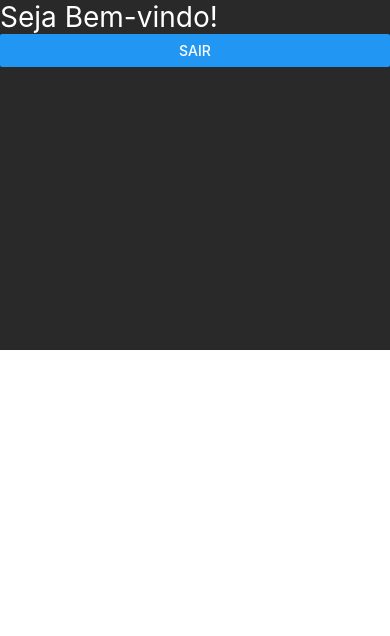
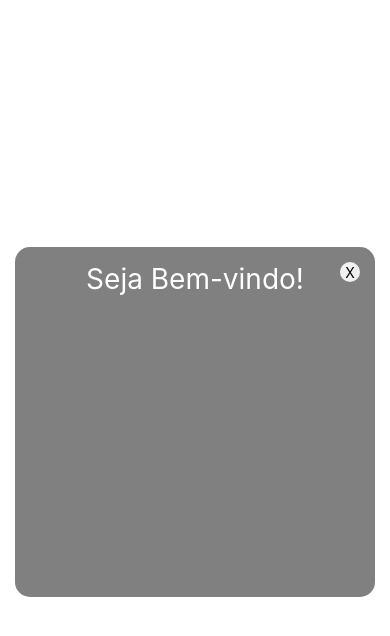
Before and after one commit to dhionathan01/React_Native_Curse_MTF, a React Native app: screen / in a window 390 px wide. Both pictures are taken after a click on the button "ENTRAR". Shown: the top 636 px of the page. Built offline with nearby package versions, Linux system fonts and the light colour scheme.

Commit message:
style: :lipstick: estilizando modal para ficar visualmente mais agradavel

```diff
--- a/App.js
+++ b/App.js
@@ -22,7 +22,9 @@ export default class App extends Component{
       <View style={styles.container}>
         <Button title="Entrar" onPress={() => this.entrar(true)}></Button>
         <Modal animationType="slide" visible={this.state.modalVisible}>
-          <ModalComponentCurseReact fechar={ () => this.sair(false)} />
+          <View style={{margin: 15, flex: 1, alignItems: 'center', justifyContent: 'center'}}>
+            <ModalComponentCurseReact fechar={ () => this.sair(false)} />
+          </View>
         </Modal>
       </View>
     );
--- a/src/ModalComponentCurseReact/index.js
+++ b/src/ModalComponentCurseReact/index.js
@@ -1,12 +1,26 @@
 import React, {Component} from 'react';
-import { Button, View, Modal, Text, StyleSheet, } from 'react-native';
+import { Button, View, Modal, Text, TouchableOpacity,StyleSheet, } from 'react-native';
 export default class ModalComponentCurseReact extends Component{
   render() {
     return (
-          <View style={{backgroundColor: '#292929', width: '100%', height: 350}}>
-            <Text style={{ color: '#FFF', fontSize: 28 }}>Seja Bem-vindo!</Text>
-            <Button title='Sair' onPress={this.props.fechar}></Button>
+          <View style={{backgroundColor: 'gray', width: '100%', height: 350, borderRadius: 15,}}>
+            <Text style={{paddingTop: 15, color: '#FFF', fontSize: 28, textAlign: 'center' }}>Seja Bem-vindo!</Text>
+            <TouchableOpacity style={styles.btnClose} title='Sair' onPress={this.props.fechar}><Text>X</Text></TouchableOpacity>
           </View>
     );
   }
 }
+
+const styles = StyleSheet.create({
+    btnClose: {
+        width: 20,
+        height: 20,
+        backgroundColor: '#F1F1F1',
+        borderRadius: 20,
+        position: 'absolute',
+        top: 15,
+        right: 15,
+        justifyContent: 'center',
+        alignItems: 'center',
+      },
+})
```
Also changed, not shown: previews_comit/deixando_modal_mais_elegante.gif (added), previews_comit/readme.md.
